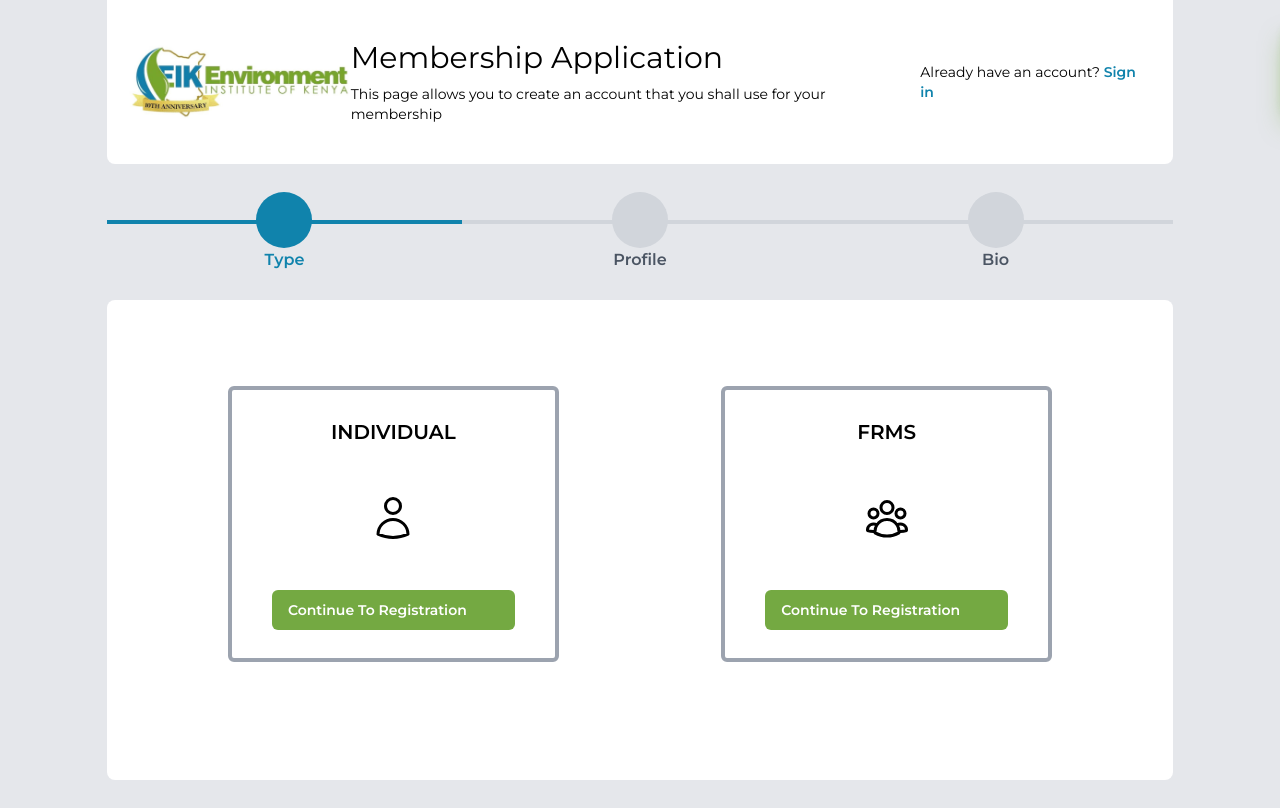
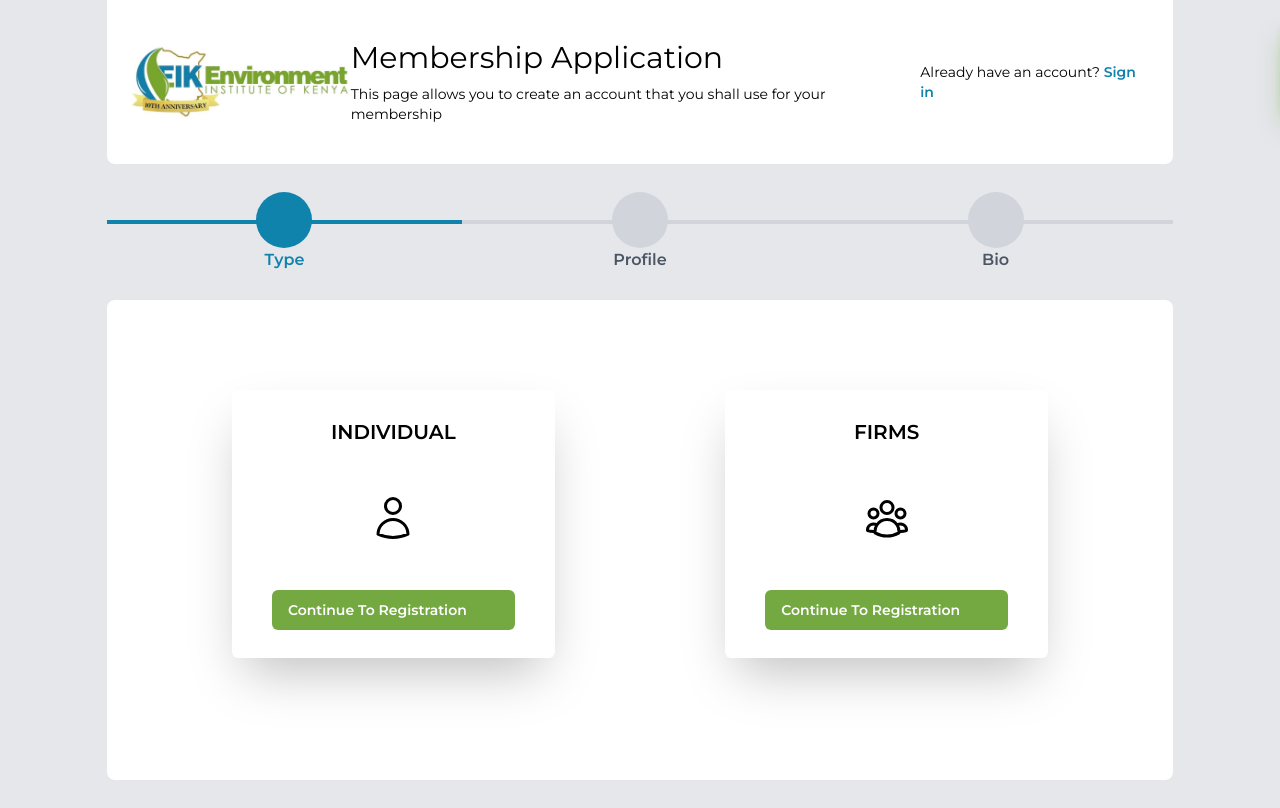
Before and after one commit to eik-dev/members, a Next.js app: page /register in a window 1280 px wide. Built offline with nearby package versions, Linux system fonts and the light colour scheme.

Commit message:
fix grammar errors

```diff
--- a/app/register/page.jsx
+++ b/app/register/page.jsx
@@ -60,7 +60,7 @@ export function Categories({type, setType, cat, setCategory}){
                                 <div className="icon-[bxs--category-alt] w-9 h-9 text-gray-500"/>
                             </div>
                             <p className="">Entry Fee: <span className="text-gray-600">KES {category.entryFee}</span></p>
-                            <p className="">Anual Fee: <span className="text-gray-600">KES {category.anualFee}</span></p>
+                            <p className="">Annual Fee: <span className="text-gray-600">KES {category.anualFee}</span></p>
                             <div className="flex justify-between mt-10 ">
                                 <div></div>
                                 <Link href={'/register/profile'} onClick={e=>setCategory(category.name)} className="bg-primary hover:bg-secondary hover:scale-105 text-white rounded-md px-9 py-2">Select</Link>
@@ -85,7 +85,7 @@ export default function Page(){
                 :
                 <div className="flex flex-col gap-y-10 md:flex-row mt-6 justify-center md:justify-around rounded-xl items-center md:h-[40vh]">
                     <button onClick={e=>setType('individual')}>
-                        <div className={`flex flex-col gap-y-12 px-2 md:px-10 py-7 justify-center items-center gap-5 rounded-md border-4 border-gray-400 font-semibold relative group`}>
+                        <div className={`flex flex-col gap-y-12 px-2 md:px-10 py-7 justify-center items-center gap-5 rounded-md shadow-2xl font-semibold relative group`}>
                             <p className="uppercase text-xl">Individual</p>
                             <UserIcon className={`w-8 h-8 md:w-12 md:h-12`}/>
                             <div className="bg-primary text-white py-2 px-4 rounded-md hover:scale-105 flex items-center gap-2">
@@ -95,8 +95,8 @@ export default function Page(){
                         </div>
                     </button>
                     <Link href={'/register/profile'} onClick={e=>{setType('firm');setCategory('Firm')}}>
-                    <div className={`flex flex-col gap-y-12 px-2 md:px-10 py-7 justify-center items-center gap-5 rounded-md border-4 border-gray-400 font-semibold relative group`}>
-                            <p className="uppercase text-xl">Frms</p>
+                    <div className={`flex flex-col gap-y-12 px-2 md:px-10 py-7 justify-center items-center gap-5 rounded-md shadow-2xl font-semibold relative group`}>
+                            <p className="uppercase text-xl">Firms</p>
                             <UserGroupIcon className={`w-8 h-8 md:w-12 md:h-12`}/>
                             <div className="bg-primary text-white py-2 px-4 rounded-md hover:scale-105 flex items-center gap-2">
                                 Continue To Registration
--- a/app/register/preview/page.jsx
+++ b/app/register/preview/page.jsx
@@ -299,7 +299,7 @@ export default function Page() {
 
     let submitFirm = e => {
         e.preventDefault();
-        if (validate()){
+        if (true){
             popupE('ok', 'Processing', 'Please wait...')
             postData((response)=>{
                 let token = response.token;
--- a/app/ui/Input.jsx
+++ b/app/ui/Input.jsx
@@ -113,6 +113,7 @@ export function Organizations({data, setData}){
     let [Phone, setPhone] = useState('');
     let [start, setStartDate] = useState('');
     let [end, setEndDate] = useState('');
+    let [current, setCurrent] = useState(false);
 
     let handler = e => {
     }
@@ -214,12 +215,15 @@ export function Organizations({data, setData}){
             </div>
             <Input required={true} value={Duties} setValue={setNote} placeholder={''} type={'textarea'} name={'Duties'}/>
             <div className="flex gap-3 mt-4">
-                <input type="checkbox" name="" id="" />
+                <input className="w-5 h-5" type="checkbox" name="" id="" onClick={e=>setCurrent(!current)} />
                 <p>Is this your current role?</p>
             </div>
             <div className='my-4 flex flex-col gap-4 md:flex-row justify-between'>
                 <Input required={true} value={start} setValue={setStartDate} placeholder={''} type={'date'} name={'Start date'}/>
-                <Input required={true} value={end} setValue={setEndDate} placeholder={''} type={'date'} name={'End date'}/>
+                {
+                    !current &&
+                    <Input required={true} value={end} setValue={setEndDate} placeholder={''} type={'date'} name={'End date'}/>
+                }
             </div>
         </div>
         <div className="flex items-center group">
```
